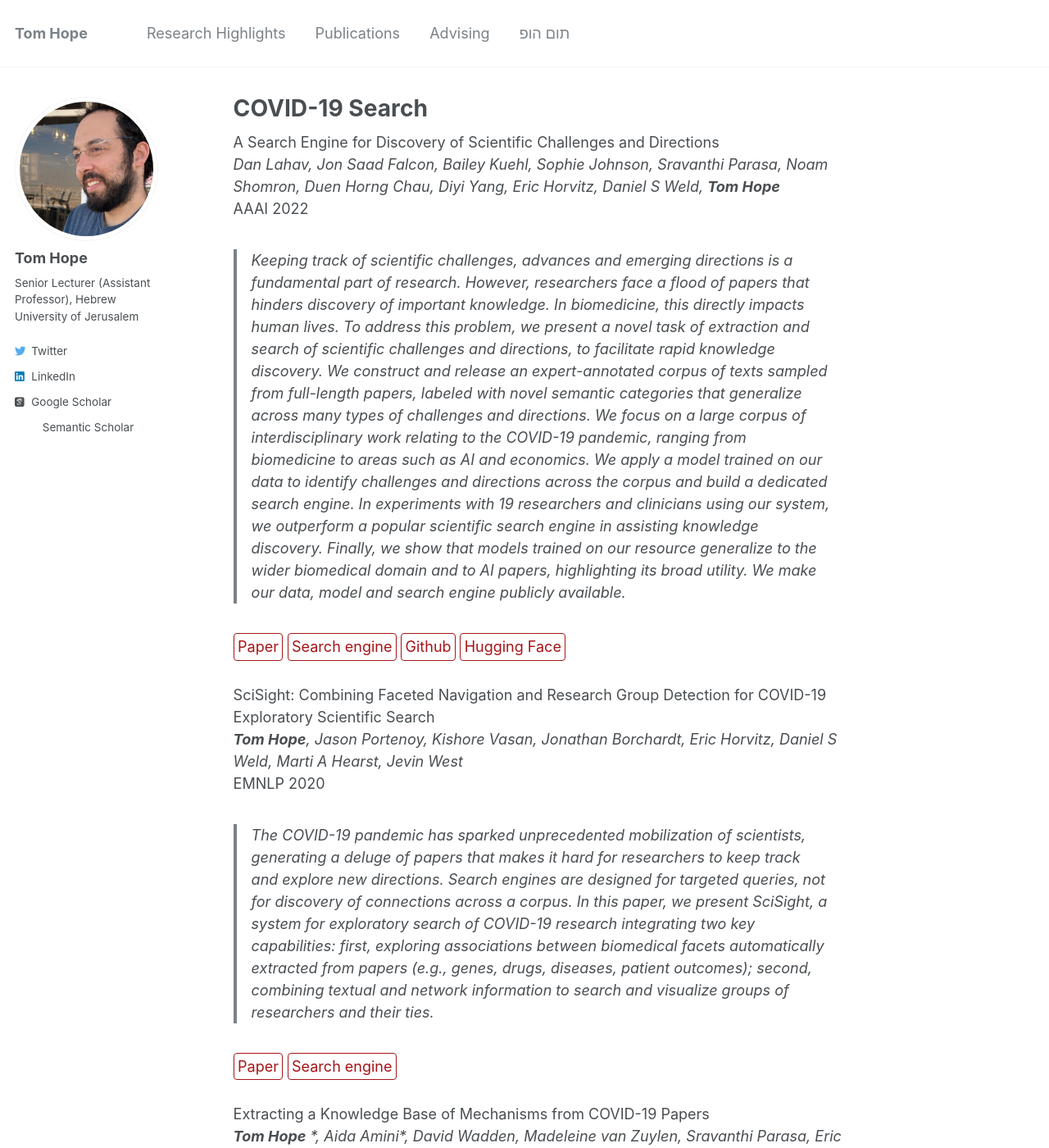
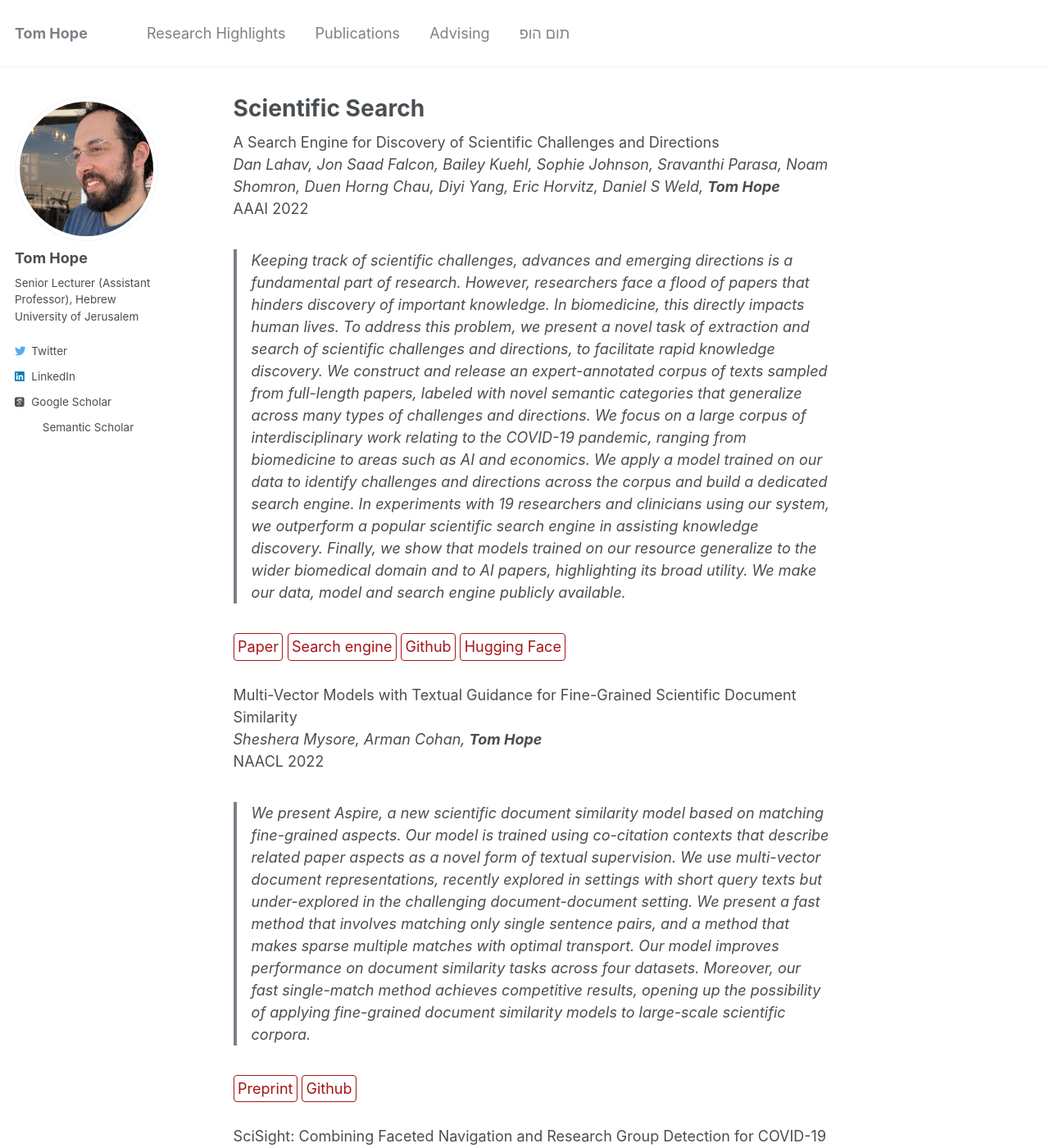
Before and after one commit to tomhoper/tomhoper.github.io, a Jekyll site: the page built from _research/scisearch.md, in a window 1280 px wide and 1400 px high. Shown: the whole window at 82% size. Built offline with Jekyll 4.4.1, drawn with Linux system fonts in a browser that asks for light colours; some web fonts are replaced.

Commit message:
Update scisearch.md

```diff
--- a/_research/scisearch.md
+++ b/_research/scisearch.md
@@ -1,5 +1,5 @@
 ---
-title: "COVID-19 Search"
+title: "Scientific Search"
 layout: single-portfolio
 excerpt: "<img src='/images/research/scisight.png' alt=''>"
 collection: research
@@ -17,6 +17,15 @@ AAAI 2022
 
 [Paper](https://arxiv.org/abs/2108.13751){: .btn--research} [Search engine](https://challenges.apps.allenai.org/){: .btn--research} [Github](https://github.com/Dan-La/scientific-challenges-and-directions){: .btn--research} [Hugging Face](https://huggingface.co/DanL/scientific-challenges-and-directions){: .btn--research}
 
+Multi-Vector Models with Textual Guidance for Fine-Grained Scientific Document Similarity<br>
+_Sheshera Mysore, Arman Cohan, **Tom Hope**_<br>
+NAACL 2022
+
+> We present Aspire, a new scientific document similarity model based on matching fine-grained aspects. Our model is trained using co-citation contexts that describe related paper aspects as a novel form of textual supervision. We use multi-vector document representations, recently explored in settings with short query texts but under-explored in the challenging document-document setting. We present a fast method that involves matching only single sentence pairs, and a method that makes sparse multiple matches with optimal transport. Our model improves performance on document similarity tasks across four datasets. Moreover, our fast single-match method achieves competitive results, opening up the possibility of applying fine-grained document similarity models to large-scale scientific corpora.
+
+[Preprint](https://arxiv.org/abs/2111.08366){: .btn--research} [Github](https://github.com/allenai/aspire){: .btn--research}
+
+
 SciSight: Combining Faceted Navigation and Research Group Detection for COVID-19 Exploratory Scientific Search <br>
 _**Tom Hope**, Jason Portenoy, Kishore Vasan, Jonathan Borchardt, Eric Horvitz, Daniel S Weld, Marti A Hearst, Jevin West_<br>
 EMNLP 2020
```
